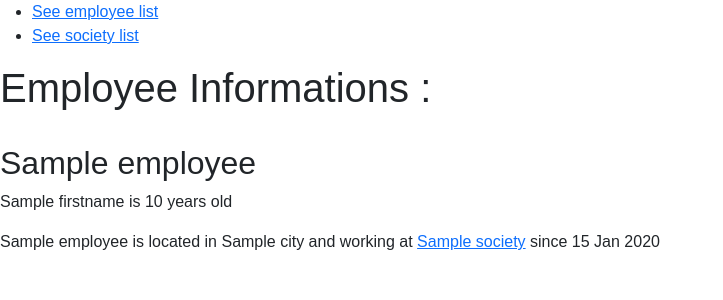
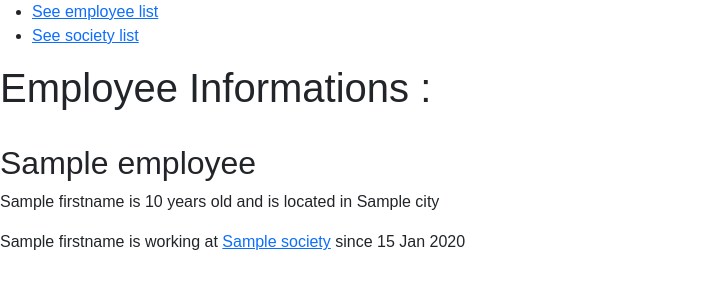
Before and after one commit to CN-Works/BusinessApp, a Symfony app: template templates/employee/show_employee.html.twig in a window 1280 px wide. Shown: the top 300 px of the page, without its empty margins (0-723 px from the left). Run offline with Twig, Linux system fonts and the light colour scheme; the template is opened without the code that fills it: most values are stand-ins (such as "Sample title", 1, 10 or a date in 2020); some libraries are stand-ins or nearby versions.

Commit message:
Chore : Employee informations display

```diff
--- a/templates/employee/show_employee.html.twig
+++ b/templates/employee/show_employee.html.twig
@@ -14,10 +14,10 @@
 
 <H2>{{ employee }}</H2>
 
-<p>{{ employee.firstname }} is {{ employee.getAge }} years old</p>
+<p>{{ employee.firstname }} is {{ employee.getAge }} years old and is located in {{ employee.city }}</p>
 
 <p>
-    {{ employee ~ " is located in " ~ employee.city ~ " and working at "}} <a href="{{ path("show_society" , {"id": employee.society.id}) }}">{{ employee.society.label }}</a> since {{ employee.datehired | date("d M Y") }}
+    {{ employee.firstname }} is working at <a href="{{ path("show_society" , {"id": employee.society.id}) }}">{{ employee.society.label }}</a> since {{ employee.datehired | date("d M Y") }}
 </p>
 
 
```
